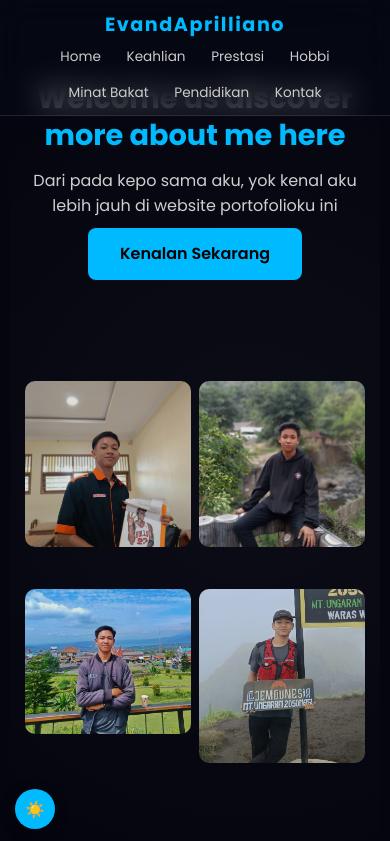
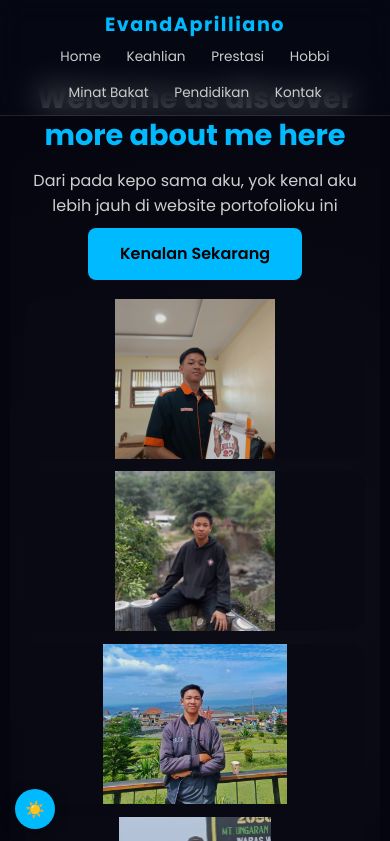
Before and after one commit to evandaprilliano45-ui/vand, a plain HTML site: page index.html in a window 390 px wide. Shown: the top 841 px of the page. Drawn offline with nearby package versions, Linux system fonts and the light colour scheme; no server answers.

Commit message:
Update styles1.css

```diff
--- a/styles1.css
+++ b/styles1.css
@@ -1752,3 +1752,50 @@ body.light-mode .footer-col ul li a:hover {
     }
   }
 }
+
+/* 🔧 FINAL FIX: Hero Image agar tidak terpotong di semua ukuran layar */
+.hero-gallery {
+  display: grid;
+  grid-template-columns: repeat(auto-fit, minmax(180px, 1fr));
+  gap: 1rem;
+  width: 100%;
+  max-width: 700px;
+  margin: 0 auto;
+}
+
+.hero-gallery img {
+  width: 100%;
+  height: auto;              /* biar proporsional */
+  max-height: 250px;         /* batas tinggi agar tidak terlalu besar */
+  object-fit: contain !important; /* tampilkan seluruh gambar */
+  border-radius: 15px;
+  background-color: #0a0a15; /* biar area kosong tetap rapi */
+  transition: transform 0.4s ease, filter 0.4s ease;
+}
+
+.hero-gallery img:hover {
+  transform: scale(1.05);
+  filter: brightness(1.1);
+}
+
+/* 🔧 Untuk layar kecil (HP) */
+@media (max-width: 768px) {
+  .hero-gallery {
+    grid-template-columns: 1fr 1fr; /* dua kolom */
+    gap: 0.8rem;
+  }
+
+  .hero-gallery img {
+    max-height: 180px;
+  }
+}
+
+@media (max-width: 480px) {
+  .hero-gallery {
+    grid-template-columns: 1fr; /* satu kolom di HP kecil */
+  }
+
+  .hero-gallery img {
+    max-height: 160px;
+  }
+}
```
